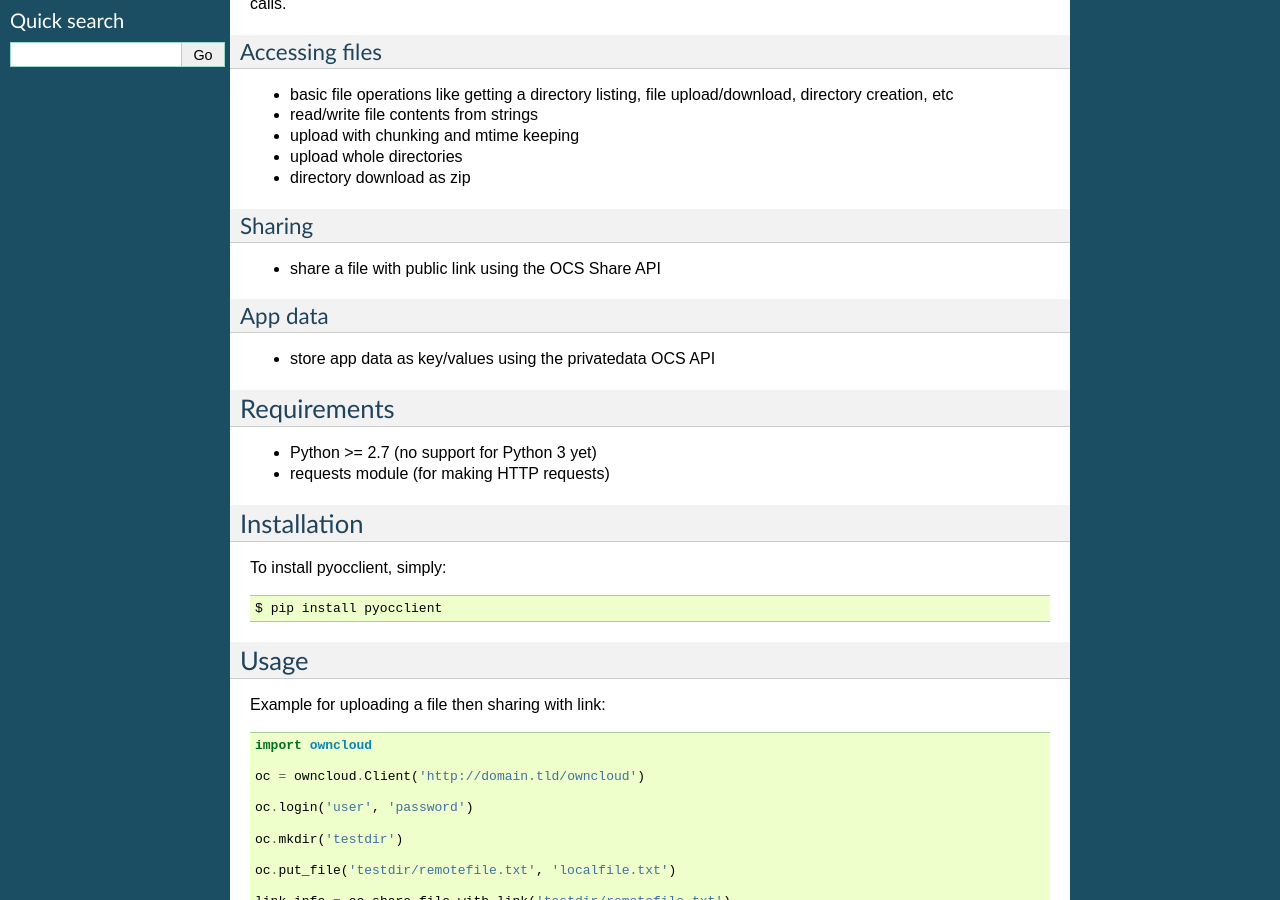
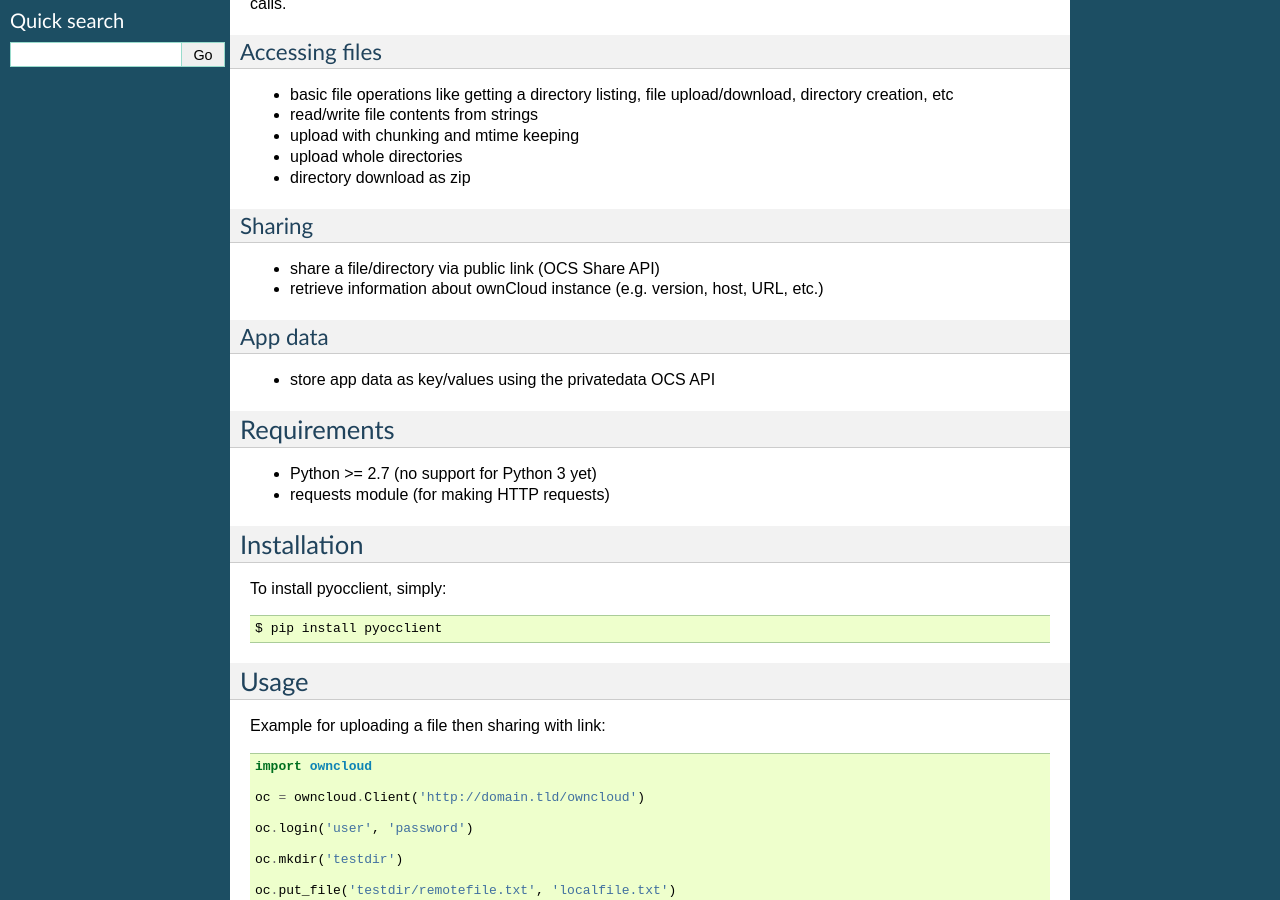
Before and after one commit to owncloud/pyocclient, a Sphinx documentation site: the page built from docs/source/README.rst, in a window 1280 px wide and 900 px high, scrolled down 344 px. Built offline with Sphinx 7.4.7, drawn with Linux system fonts in a browser that asks for light colours.

Commit message:
Updated README file - get_config() and cosmetic change about sharing a file (and dir)

```diff
--- a/docs/source/README.rst
+++ b/docs/source/README.rst
@@ -30,7 +30,8 @@
 Sharing
 -------
 
-- share a file with public link using the OCS Share API
+- share a file/directory via public link (OCS Share API)
+- retrieve information about ownCloud instance (e.g. version, host, URL, etc.)
 
 App data
 --------
```
